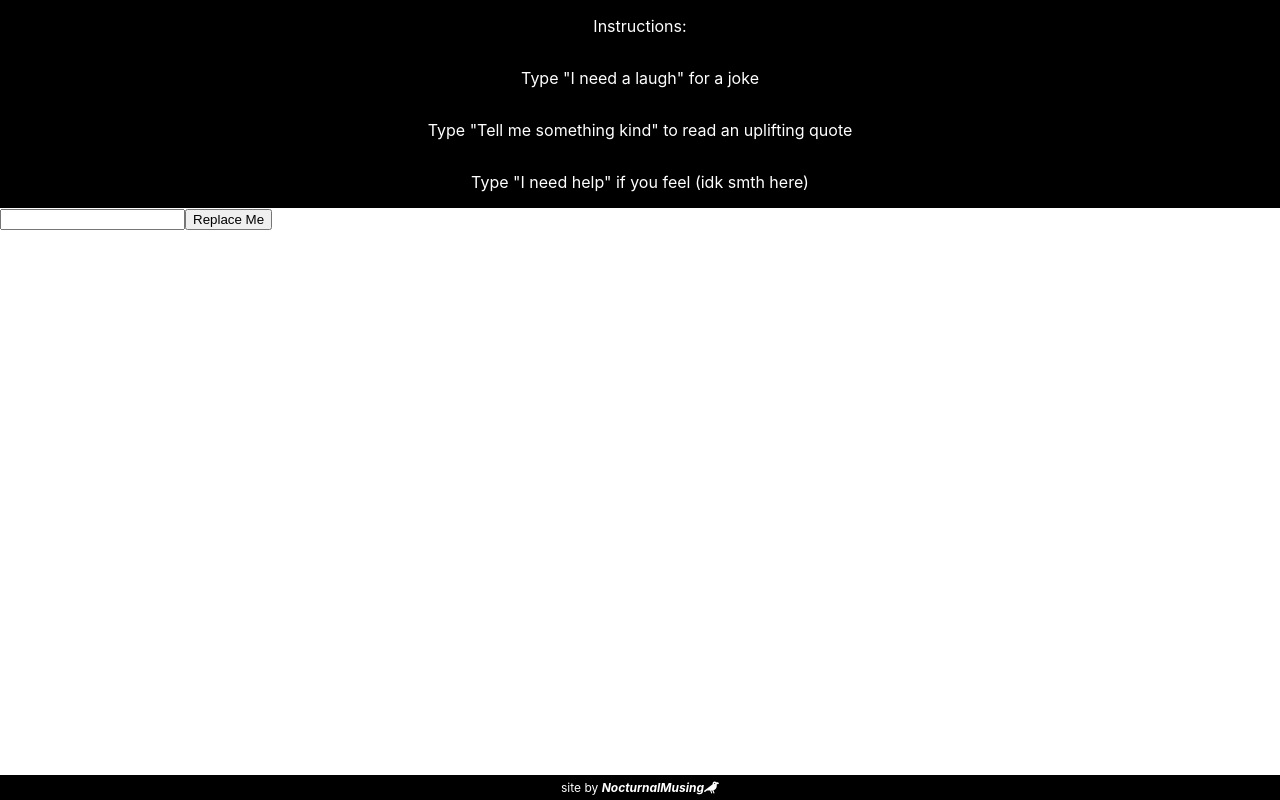
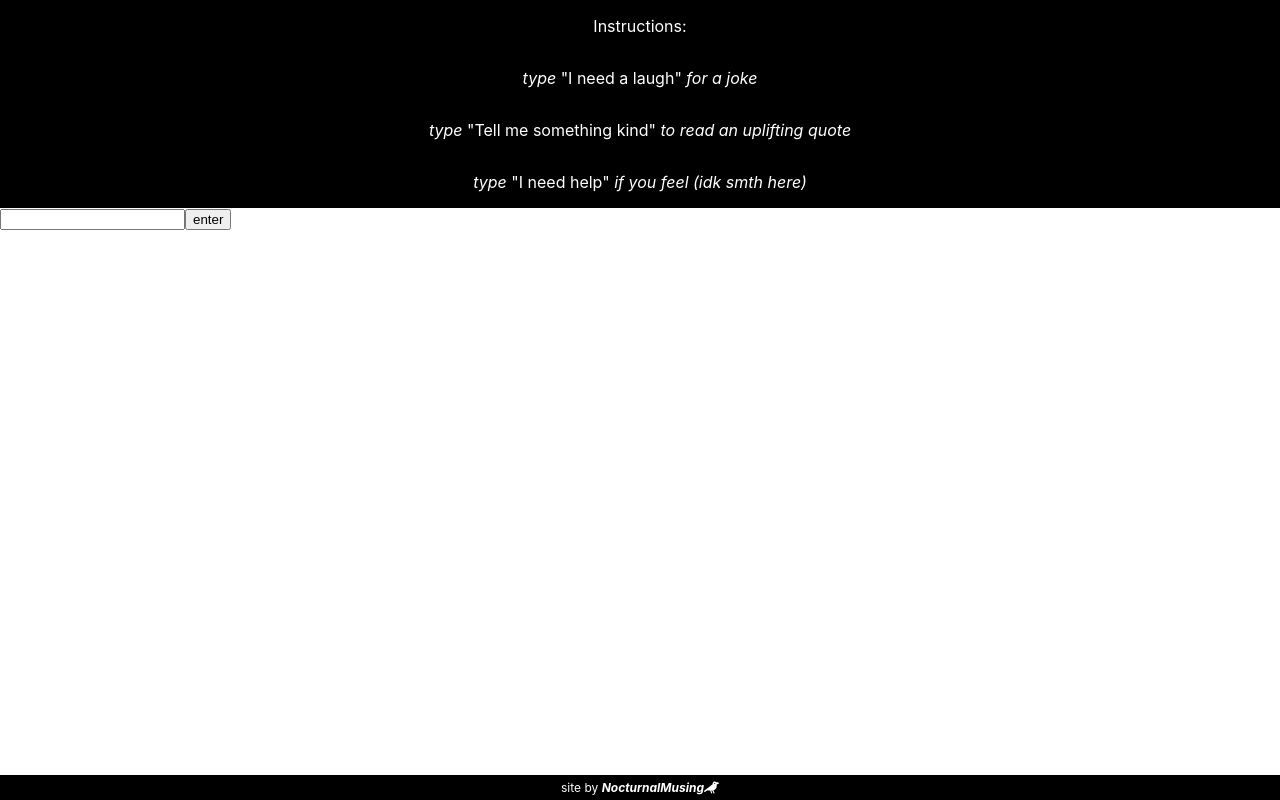
Before and after one commit to NocturnalMusing/calm-kitten, a React (Create React App) app in the folder calm-kitten/: page / in a window 1280 px wide. Built offline with nearby package versions, Linux system fonts and the light colour scheme; the HTML template or start-up script is replaced by a standard one.

Commit message:
Create and implement EnterButton component

```diff
--- a/calm-kitten/src/page_components/HomePage.js
+++ b/calm-kitten/src/page_components/HomePage.js
@@ -2,6 +2,7 @@ import React, { useState, useEffect } from 'react'
 import { useHistory } from 'react-router-dom'
 
 import HeaderHome from '../style_components/HeaderHome'
+import EnterButton from '../style_components/EnterButton'
 
 import '../App.css'
 
@@ -31,7 +32,7 @@ export default function HomePage() {
             <HeaderHome />
             <form>
                 <input type='text' className='input' onChange={userInput} ></input>
-                <button onClick={redirect}>Replace Me</button>
+                <EnterButton onClick={redirect} />
             </form>
         </>
     )
--- /dev/null
+++ b/calm-kitten/src/style_components/EnterButton.js
@@ -0,0 +1,9 @@
+import React from 'react'
+
+export default function Button(props) {
+    return (
+        <>
+            <button onClick={props.onClick}>enter</button>
+        </>
+    )
+}
--- a/calm-kitten/src/style_components/HeaderHome.js
+++ b/calm-kitten/src/style_components/HeaderHome.js
@@ -6,9 +6,9 @@ export default class Header extends Component {
         return (
             <div className='header'>
                 <p>Instructions:</p>
-                <p>Type "I need a laugh" for a joke</p>
-                <p>Type "Tell me something kind" to read an uplifting quote</p>
-                <p>Type "I need help" if you feel (idk smth here)</p>
+                <p><em>type</em> "I need a laugh" <em>for a joke</em></p>
+                <p><em>type</em> "Tell me something kind" <em>to read an uplifting quote</em></p>
+                <p><em>type</em> "I need help" <em>if you feel (idk smth here)</em></p>
             </div>
         )
     }
```
Also changed, not shown: calm-kitten/src/style_components/Button.js (deleted).
